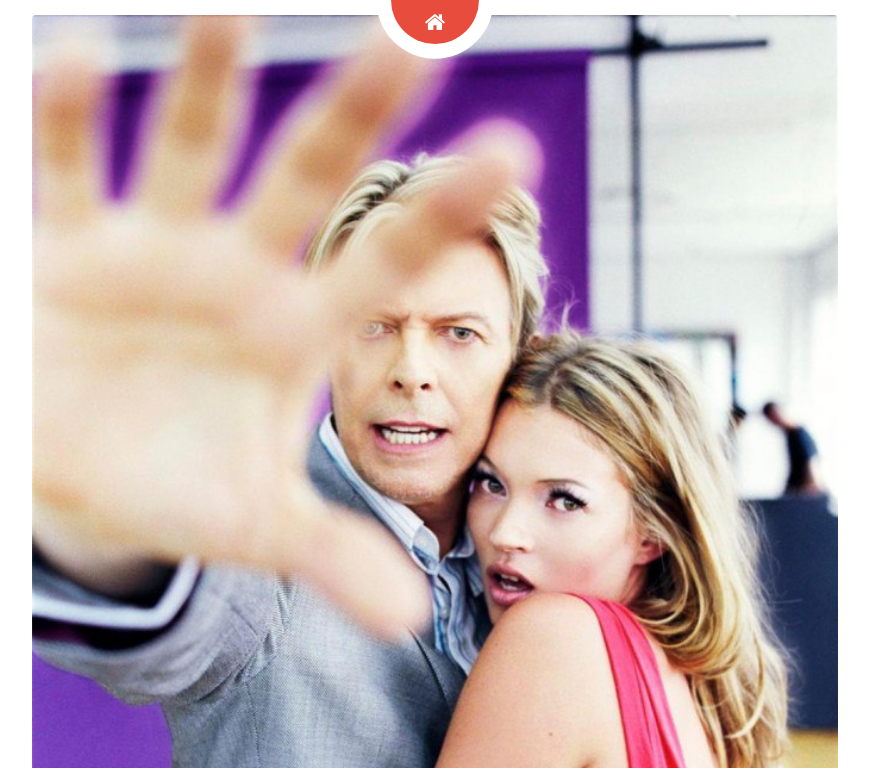
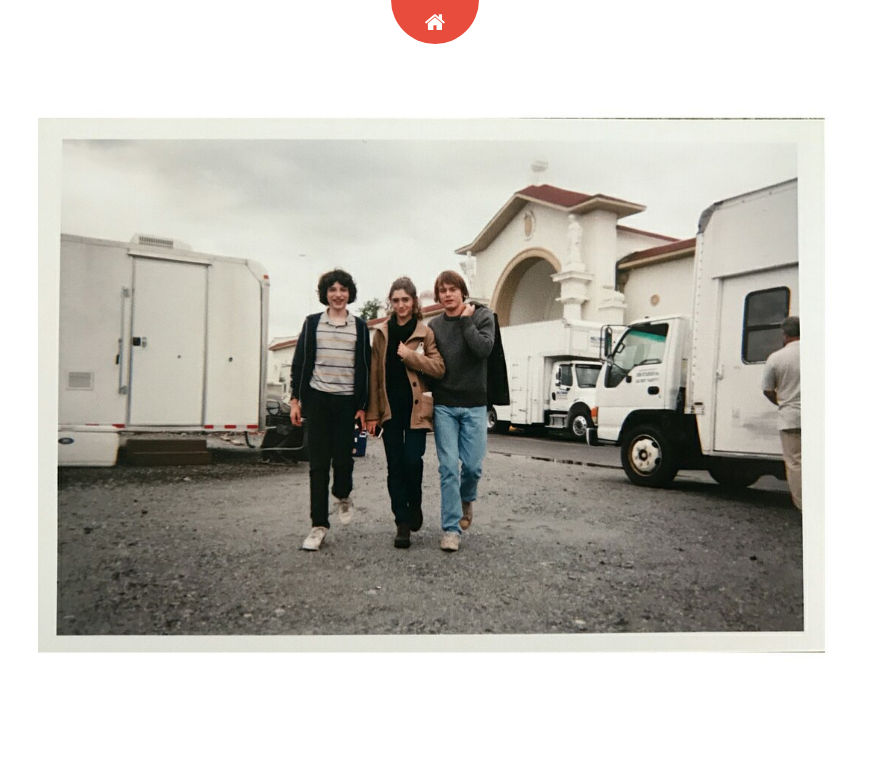
Before and after one commit to luchshijdrug/luchshijdrug.github.io, a plain HTML site: page detail110.html in a window 1280 px wide. Shown: the top 768 px of the page, without its empty margins (205-1074 px from the left). Drawn offline with nearby package versions, Linux system fonts and the light colour scheme; a web font is replaced by a local one.

Commit message:
Update detail110.html

```diff
--- a/detail110.html
+++ b/detail110.html
@@ -28,7 +28,7 @@
 			<div id="preview">
 				<div class="inner">
 					<div class="image fit">
-						<img src="images/5.jpg" alt="" />
+						<img src="images/1.jpg" alt="" />
 					</div>
 					<div class="content">
 						<header>
```
